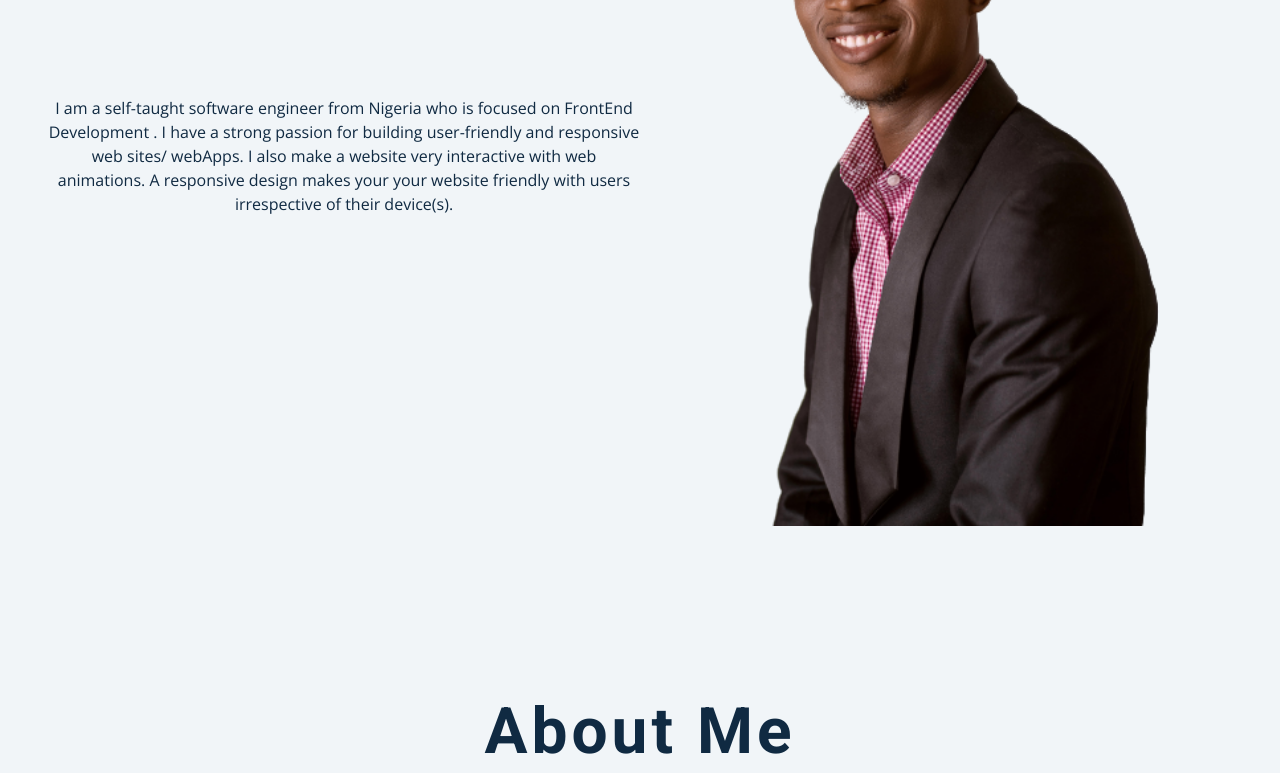
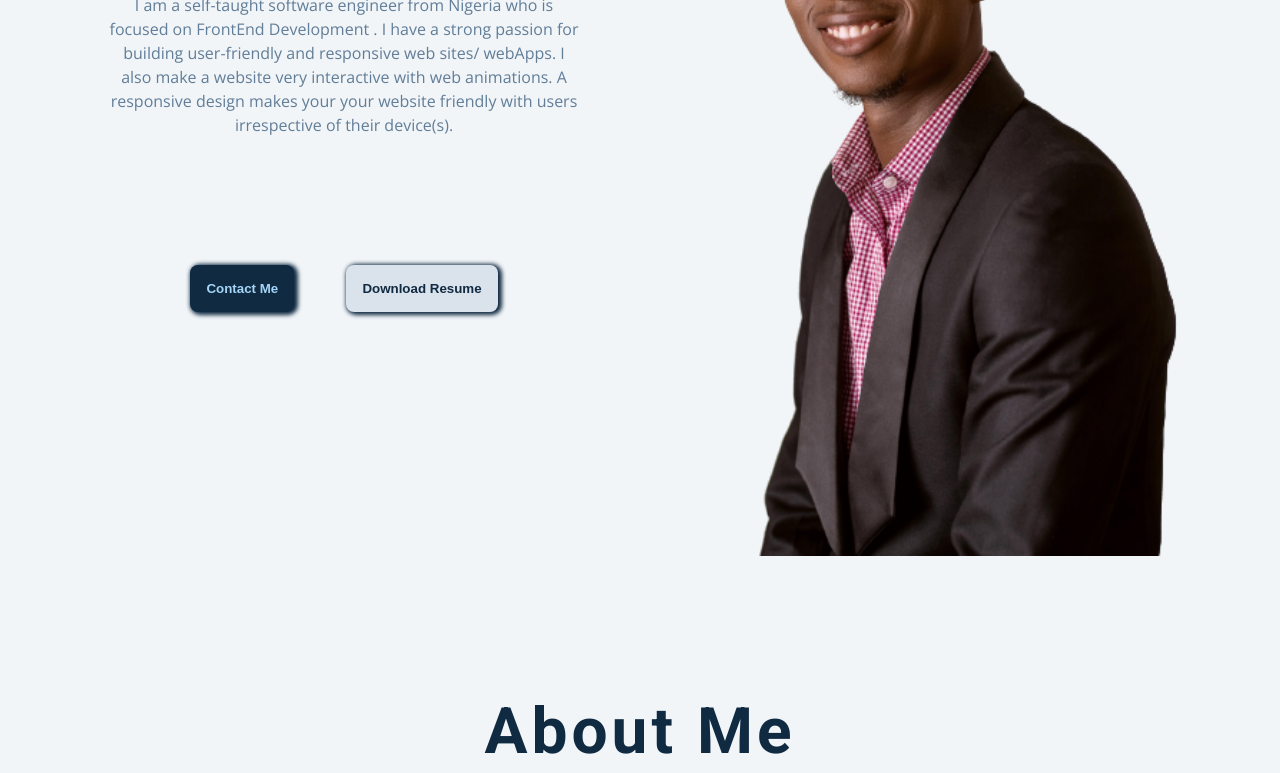
Before and after one commit to Yomi-Silver/Portfolio_website, a plain HTML site: page index.html in a window 1280 px wide. Shown: the part 380-1153 px from the top of the page. Drawn offline with nearby package versions, Linux system fonts and the light colour scheme.

Commit message:
added update

```diff
--- a/index.html
+++ b/index.html
@@ -30,13 +30,27 @@
           <main>
                <section class="main-body">
                     <div class="main-information">
-                         I am a self-taught software engineer from Nigeria who is focused on <span>FrontEnd Development</span> . I have a strong passion for building user-friendly and responsive web sites/ webApps. I also make a website very interactive with web animations. A responsive design makes your your website friendly with users irrespective of their device(s).
+                         <div class="intro">
+                              <h3>Hi, </h3>
+                              <h3>My name is <span>
+                                        <h2> Fasan Michael</h2>
+                                   </span></h3>
+                         </div>
+                         <p> I am a self-taught software engineer from Nigeria who is focused on <span>FrontEnd Development</span> . I have a
+                              strong passion for building user-friendly and responsive web sites/ webApps. I also make a website very interactive
+                              with web animations. A responsive design makes your your website friendly with users irrespective of their
+                              device(s).</p>
+                         <div class="main-btns">
+                              <button id="contactMe">Contact Me</button>
+                              <button id="download">Download Resume</button>
+                         </div>
                     </div>
                     <div class="main-img">
-                         <img src="images/IMG.png" alt="main-image">
+                         <img src="images/IMG.png" alt="main-image" class="main-body-img">
                     </div>
 
                </section>
+
           </main>
           <section>
                <div class="projects">
@@ -160,7 +174,7 @@
           <div class="contact">
                <div class="contact-words">
                     <h3>A New Wold of Opportunities await you...</h3>
-                    <h4>All you need to do is to try one more time!
+                    <h4>All you need do is to try one more time!
                     </h4>
                     <h4>Fasan Michael</h4>
                     <h5><i class="fa-solid fa-house"></i>Lagos, Nigeria</h5>
@@ -175,6 +189,8 @@
                          <input type="email" id="email" placeholder="e-mail">
                          <input type="phone" id="phone-number" placeholder="Phone">
                          <textarea name="" id="" cols="40" rows="10"></textarea>
+                         <br>
+                         <button class="send-btn">Send</button>
 
                          <div class="icons-fa">
 
--- a/style.css
+++ b/style.css
@@ -53,6 +53,9 @@ Variables
   --max-width: 1170px;
   --fixed-width: 620px;
 }
+* {
+     scroll-behavior: smooth;
+}
 /*
 ===============
 Header Styles
@@ -103,11 +106,65 @@ Main Body
      flex: 1;
 }
 
+main {
+     min-height: 100vh;
+     display: grid;
+     place-items: center;
+}
+
+.main-btns {
+     margin: 8rem 0;
+     align-items: center;
+}
+
+#contactMe {
+     padding: 1rem;
+     border-radius: var(--radius);
+     cursor: pointer;
+     margin-right: 3rem;
+     background-color: var(--clr-grey-1);
+     color: var(--clr-primary-8);
+     border: none;
+     font-weight: bold;
+     box-shadow: 2px 1px 4px 2px var(--clr-grey-1);
+}
+
+#contactMe:hover {
+     background-color: var(--clr-grey-9);
+     color: var(--clr-grey-1);
+     transition: 0.2s ease-in-out;
+}
+
+#download {
+     padding: 1rem;
+     border-radius: var(--radius);
+     cursor: pointer;
+     /* margin-left: 3rem; */
+     border: none;
+     font-weight: bold;
+     background-color: var(--clr-grey-9);
+     color: var(--clr-grey-1);
+     box-shadow: 2px 1px 4px 2px var(--clr-grey-1);
+
+}
+
+#download:hover {
+     background-color: var(--clr-grey-1);
+     color: var(--clr-primary-8);
+     transition: 0.2s ease-in-out;
+
+}
 
 .main-img{
      flex: 1;
 }
 
+   .main-body-img {
+        border-radius: var(--radius);
+        object-fit: cover;
+        width: 20rem;
+        height: 100vh;
+   }
 
 
 
@@ -233,11 +290,7 @@ p {
     width: 95vw;
   }
 }
-main {
-  min-height: 100vh;
-  display: grid;
-  place-items: center;
-}
+
 /*
 ===============
 About
@@ -375,3 +428,17 @@ textarea{
      outline: none;
      padding: 1rem;
 }
+
+.send-btn {
+     margin: 1rem 1rem;
+     padding: 0.5rem;
+     font-weight: 700;
+     background-color: var(--clr-grey-1);
+     color: var(--clr-white);
+     border: none;
+     border-radius: var(--radius);
+     width: 5rem;
+     height: 2.5rem;
+     cursor: pointer;
+     border: outset;
+}
```
